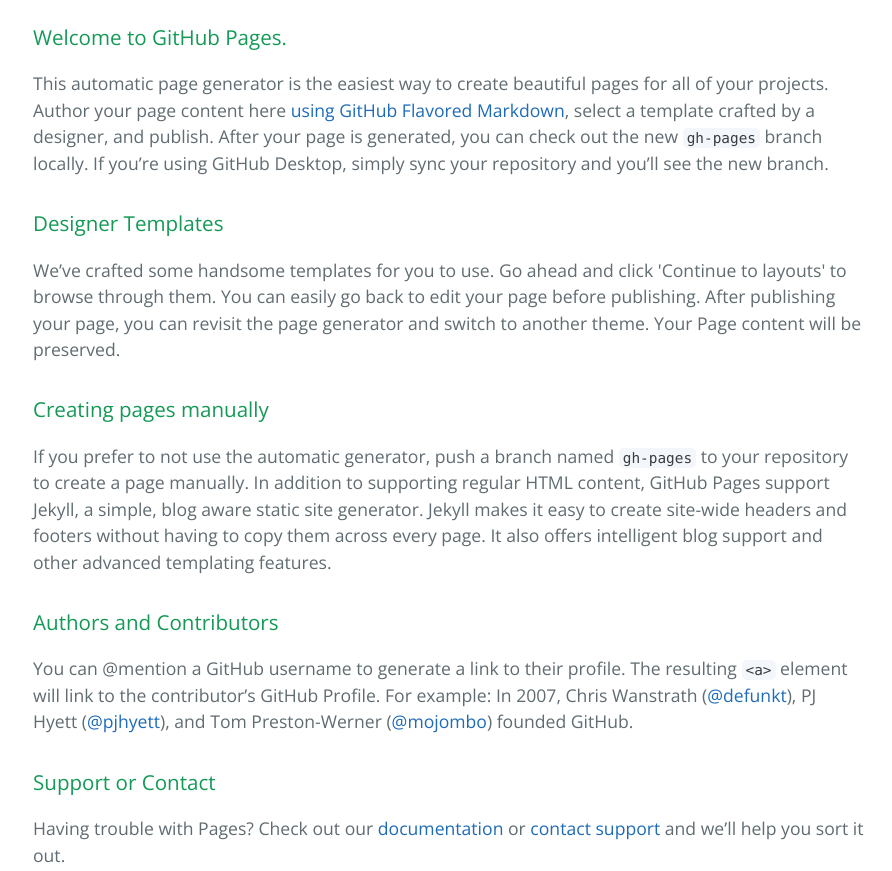
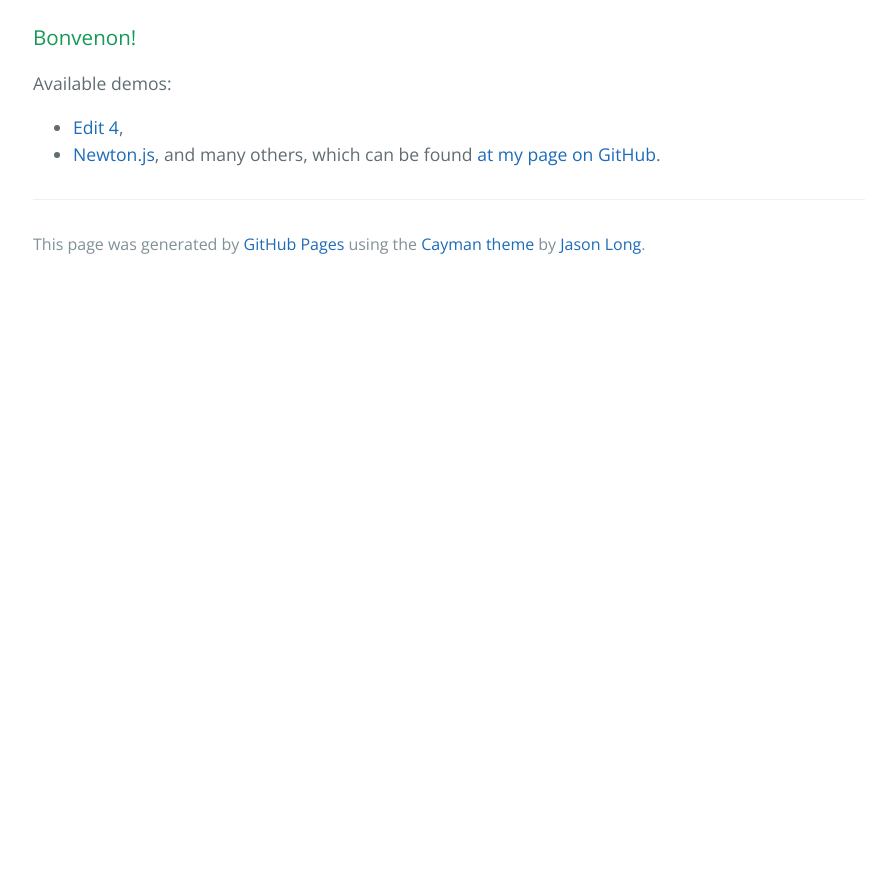
Before and after one commit to einse/einse.github.io, a plain HTML site: page index.html in a window 1280 px wide. Shown: the part 280-1151 px from the top of the page, without its empty margins (191-1083 px from the left). After the commit the page ends 800 px from the top, so only its background shows below. Drawn offline with nearby package versions, Linux system fonts and the light colour scheme.

Commit message:
Replace master branch with page content via GitHub

```diff
--- a/index.html
+++ b/index.html
@@ -17,29 +17,17 @@
 
     <section class="main-content">
       <h3>
-<a id="welcome-to-github-pages" class="anchor" href="#welcome-to-github-pages" aria-hidden="true"><span aria-hidden="true" class="octicon octicon-link"></span></a>Welcome to GitHub Pages.</h3>
+<a id="bonvenon" class="anchor" href="#bonvenon" aria-hidden="true"><span aria-hidden="true" class="octicon octicon-link"></span></a>Bonvenon!</h3>
 
-<p>This automatic page generator is the easiest way to create beautiful pages for all of your projects. Author your page content here <a href="https://guides.github.com/features/mastering-markdown/">using GitHub Flavored Markdown</a>, select a template crafted by a designer, and publish. After your page is generated, you can check out the new <code>gh-pages</code> branch locally. If you’re using GitHub Desktop, simply sync your repository and you’ll see the new branch.</p>
+<p>Available demos: </p>
 
-<h3>
-<a id="designer-templates" class="anchor" href="#designer-templates" aria-hidden="true"><span aria-hidden="true" class="octicon octicon-link"></span></a>Designer Templates</h3>
-
-<p>We’ve crafted some handsome templates for you to use. Go ahead and click 'Continue to layouts' to browse through them. You can easily go back to edit your page before publishing. After publishing your page, you can revisit the page generator and switch to another theme. Your Page content will be preserved.</p>
-
-<h3>
-<a id="creating-pages-manually" class="anchor" href="#creating-pages-manually" aria-hidden="true"><span aria-hidden="true" class="octicon octicon-link"></span></a>Creating pages manually</h3>
-
-<p>If you prefer to not use the automatic generator, push a branch named <code>gh-pages</code> to your repository to create a page manually. In addition to supporting regular HTML content, GitHub Pages support Jekyll, a simple, blog aware static site generator. Jekyll makes it easy to create site-wide headers and footers without having to copy them across every page. It also offers intelligent blog support and other advanced templating features.</p>
-
-<h3>
-<a id="authors-and-contributors" class="anchor" href="#authors-and-contributors" aria-hidden="true"><span aria-hidden="true" class="octicon octicon-link"></span></a>Authors and Contributors</h3>
-
-<p>You can @mention a GitHub username to generate a link to their profile. The resulting <code>&lt;a&gt;</code> element will link to the contributor’s GitHub Profile. For example: In 2007, Chris Wanstrath (<a href="https://github.com/defunkt" class="user-mention">@defunkt</a>), PJ Hyett (<a href="https://github.com/pjhyett" class="user-mention">@pjhyett</a>), and Tom Preston-Werner (<a href="https://github.com/mojombo" class="user-mention">@mojombo</a>) founded GitHub.</p>
-
-<h3>
-<a id="support-or-contact" class="anchor" href="#support-or-contact" aria-hidden="true"><span aria-hidden="true" class="octicon octicon-link"></span></a>Support or Contact</h3>
-
-<p>Having trouble with Pages? Check out our <a href="https://help.github.com/pages">documentation</a> or <a href="https://github.com/contact">contact support</a> and we’ll help you sort it out.</p>
+<ul>
+<li>
+<a href="http://einse.github.io/edit4">Edit 4</a>,</li>
+<li>
+<a href="https://einse.github.io/newtonjs-demo/demo.html">Newton.js</a>,
+and many others, which can be found <a href="https://github.com/einse">at my page on GitHub</a>.</li>
+</ul>
 
       <footer class="site-footer">
 
```
Also changed, not shown: params.json (+1 -1 lines).
